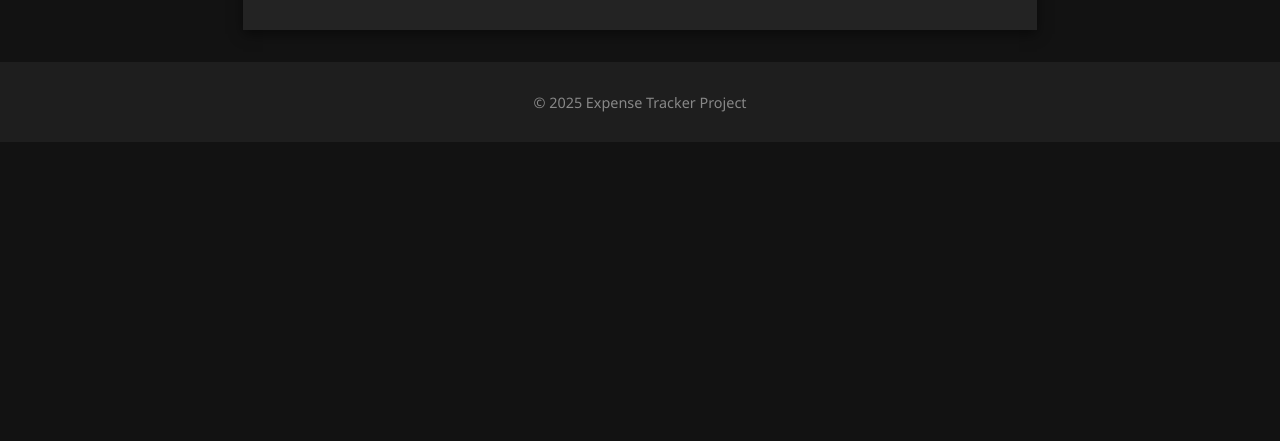
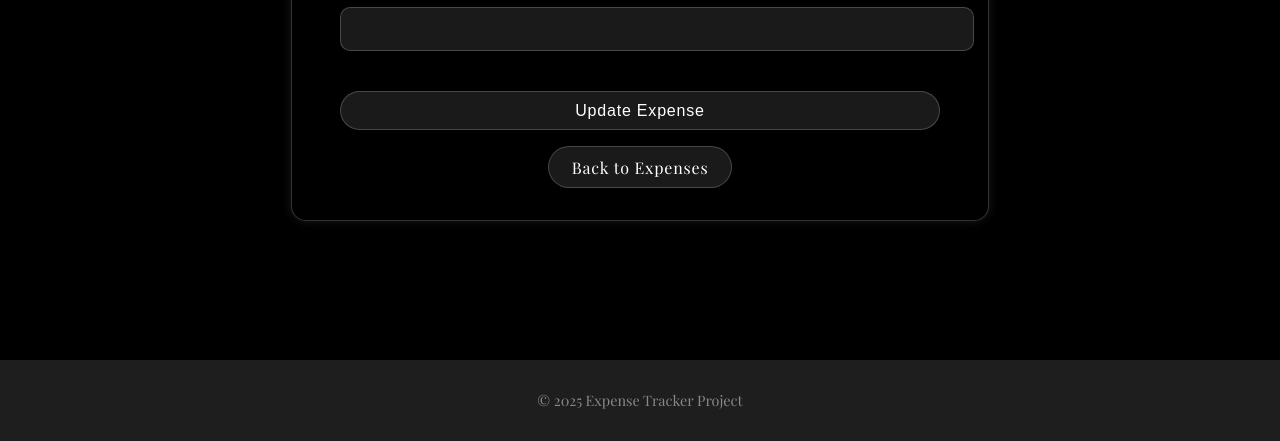
Before and after one commit to yagayyavig/Project-Term, a Flask app: template templates/edit_expense.html in a window 1280 px wide. Shown: the part 821-1262 px from the top of the page. Before the commit the page ends 933 px from the top, so only its background shows below. Run offline with Flask 3, Linux system fonts and the light colour scheme; the template is opened without the code that fills it: values that come from a table or form of the project are taken from there, others are empty.

Commit message:
updating css

```diff
--- a/templates/edit_expense.html
+++ b/templates/edit_expense.html
@@ -1,23 +1,126 @@
 {% extends "base.html" %}
 
-{% block title %}Edit Expense - Expense Tracker{% endblock %}
+{% block title %}Edit Expense{% endblock %}
 
 {% block content %}
+<link href="https://fonts.googleapis.com/css2?family=Playfair+Display&display=swap" rel="stylesheet" />
+<div class="back-video-wrapper">
+  <video autoplay muted loop class="back-video">
+    <source src="{{ url_for('static', filename='expenses_sl.mp4') }}" type="video/mp4">
+  </video>
+</div>
+
+<style>
+  .back-video {
+    position: fixed;
+    top: 0;
+    left: 0;
+    width: 100vw;
+    height: 100vh;
+    object-fit: cover;
+    object-position: center;
+    transform: scale(1.05);
+    z-index: -1;
+  }
+
+  body {
+    margin: 0;
+    padding: 0;
+    background-color: black;
+    color: white;
+    font-family: 'Playfair Display', serif;
+  }
+
+  h1 {
+    text-align: center;
+    font-size: 3rem;
+    margin-top: 5rem;
+    letter-spacing: 0.1em;
+  }
+
+  .center-box {
+    display: flex;
+    justify-content: center;
+    align-items: center;
+    min-height: 100vh;
+    padding: 2rem;
+  }
+
+  .card {
+    background-color: rgba(0, 0, 0, 0.5);
+    backdrop-filter: blur(6px);
+    border: 1px solid rgba(255, 255, 255, 0.2);
+    border-radius: 15px;
+    padding: 2rem 3rem;
+    width: 100%;
+    max-width: 600px;
+    box-shadow: 0 0 10px rgba(255, 255, 255, 0.1);
+  }
+
+  label {
+    font-size: 1.1rem;
+    letter-spacing: 0.05em;
+  }
+
+  .input-box {
+    width: 100%;
+    padding: 0.75rem 1rem;
+    margin-top: 0.5rem;
+    border-radius: 10px;
+    border: 1px solid rgba(255, 255, 255, 0.2);
+    background-color: rgba(255, 255, 255, 0.1);
+    color: white;
+    font-size: 1rem;
+    outline: none;
+  }
+
+  .input-box:focus {
+    border-color: white;
+    background-color: rgba(255, 255, 255, 0.2);
+  }
+
+  .btn,
+  .btn-back {
+    display: inline-block;
+    padding: 0.6rem 1.4rem;
+    background-color: rgba(255, 255, 255, 0.1);
+    border: 1px solid rgba(255, 255, 255, 0.2);
+    border-radius: 50px;
+    color: white;
+    text-decoration: none;
+    font-size: 1rem;
+    letter-spacing: 0.05em;
+    transition: 0.25s ease;
+    backdrop-filter: blur(6px);
+    text-align: center;
+    margin-top: 1rem;
+  }
+
+  .btn:hover,
+  .btn-back:hover {
+    background-color: rgba(255, 255, 255, 0.3);
+    color: black;
+    border-color: white;
+    transform: scale(1.05);
+  }
+</style>
+
+<h1>Edit Expense</h1>
+
 <div class="center-box">
   <div class="card">
-        <h1 style="text-align: center; font-size: 3rem;">Edit Expense</h1>
-
-        <form method="post" style="display: flex; flex-direction: column; gap: 1.5rem; margin-top: 2rem;">            <div>
-                <label><strong>Id:</strong> {{ expense.id }}</label><br>
+    <form method="post" style="display: flex; flex-direction: column; gap: 1.5rem;">
+      <div>
+        <label><strong>ID:</strong> {{ expense.id }}</label>
       </div>
 
       <div>
-                <label>Amount ($):</label><br>
+        <label>Amount ($):</label>
         <input type="number" step="0.01" name="amount" value="{{ expense.amount }}" required class="input-box">
       </div>
 
       <div>
-                <label>Category:</label><br>
+        <label>Category:</label>
         <select name="category_id" required class="input-box">
           {% for category in categories %}
             <option value="{{ category.id }}" {% if category.id == expense.category.id %}selected{% endif %}>
@@ -28,19 +131,19 @@
       </div>
 
       <div>
-                <label>Date:</label><br>
+        <label>Date:</label>
         <input type="date" name="date" value="{{ expense.date.strftime('%Y-%m-%d') }}" required class="input-box" max="{{ today }}">
       </div>
 
       <div>
-                <label>Note:</label><br>
+        <label>Note:</label>
         <input type="text" name="note" value="{{ expense.note }}" class="input-box">
       </div>
 
-            <button type="submit" class="btn" style="font-size: 19px;">Update Expense</button>
+      <button type="submit" class="btn">Update Expense</button>
     </form>
 
-        <div style="margin-top: 1rem; text-align: center; font-size: 19px;">
+    <div style="text-align: center;">
       <a href="{{ url_for('list_expenses') }}" class="btn-back">Back to Expenses</a>
     </div>
   </div>
```
Lines whose indentation alone changed are shown as unchanged.
